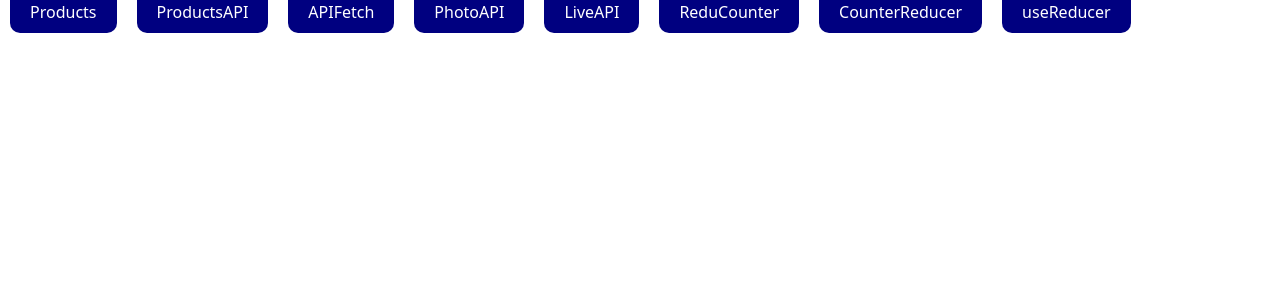
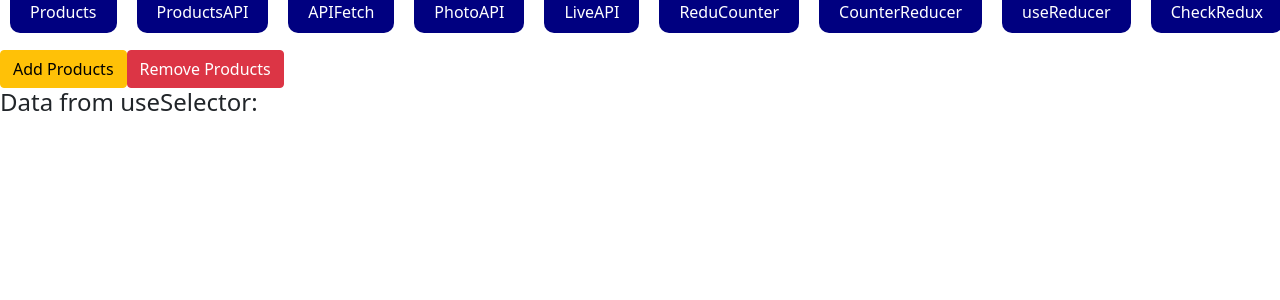
Before and after one commit to chetansolanki89/React, a React (Create React App) app in the folder guidemo/: page /checkredux in a window 1280 px wide. Shown: the top 300 px of the page. Built offline with nearby package versions, Linux system fonts and the light colour scheme.

Commit message:
Redux implementation

```diff
--- a/guidemo/package.json
+++ b/guidemo/package.json
@@ -11,9 +11,11 @@
     "react": "^17.0.2",
     "react-bootstrap": "^2.0.3",
     "react-dom": "^17.0.2",
+    "react-redux": "^7.2.6",
     "react-router": "^6.0.2",
     "react-router-dom": "^6.0.2",
     "react-scripts": "4.0.3",
+    "redux": "^4.1.2",
     "web-vitals": "^1.1.2"
   },
   "scripts": {
--- a/guidemo/src/App.js
+++ b/guidemo/src/App.js
@@ -1,4 +1,6 @@
 import "./App.css";
+import { Provider } from "react-redux";
+import configStore from "./state/store/configStore";
 import Products from "./Components/Products";
 import "bootstrap/dist/css/bootstrap.min.css";
 import { BrowserRouter, Routes, Route } from "react-router-dom";
@@ -18,11 +20,14 @@ import NavBar from "./Components/NavBar";
 import ReduCounter from "./Components/ReduCounter";
 import CounterReducer from "./Components/CounterReducer";
 import PracUseReducer from "./Components/PracUseReducer";
+import CheckRedux from "./Components/CheckRedux";
 
 function App() {
+  const localStore = configStore();
   return (
     <div className="App">
       <div>
+        <Provider store={localStore}>
           <BrowserRouter>
             <NavBar />
             <Routes>
@@ -33,9 +38,11 @@ function App() {
               <Route path="/live" element={<LiveAPI />} />
               <Route path="/reducounter" element={<ReduCounter />} />
               <Route path="/counterreducer" element={<CounterReducer />} />
-            <Route path="/pracusereducer" element={<PracUseReducer/>} />
+              <Route path="/pracusereducer" element={<PracUseReducer />} />
+              <Route path="/checkredux" element={<CheckRedux/>} />
             </Routes>
           </BrowserRouter>
+        </Provider>
       </div>
 
       {/* <Products/> */}
--- /dev/null
+++ b/guidemo/src/Components/CheckRedux.jsx
@@ -0,0 +1,43 @@
+import React from "react";
+import { useDispatch } from "react-redux";
+import { Button } from "react-bootstrap";
+import { useSelector } from "react-redux";
+
+const CheckRedux = () => {
+    const selectData=useSelector(state=>state.productsReducer.products);
+    console.log(selectData)
+  const dispatch = useDispatch();
+  const handleClick = () => {
+    //Logic of Dispatch
+    dispatch({
+      type: "ADD_PRODUCTS",
+      data: ["Mobile", "T-Shirt", "Shoes"],
+    });
+  };
+  const removeProduct = () => {
+    dispatch({
+      type: "REMOVE_PRODUCTS",
+      data: ["Pen"],
+    });
+  };
+  return (
+    <div>
+      <div>
+        <Button variant="warning" onClick={handleClick}>
+          Add Products
+        </Button>
+        <Button variant="danger" onClick={removeProduct}>
+          Remove Products
+        </Button>
+      </div>
+      <div>
+          <h4>Data from useSelector:</h4>
+          {selectData.map((item)=>(
+              <p>{item}</p>
+          ))}
+      </div>
+    </div>
+  );
+};
+
+export default CheckRedux;
--- a/guidemo/src/Components/NavBar.jsx
+++ b/guidemo/src/Components/NavBar.jsx
@@ -14,6 +14,7 @@ const NavBar = () => {
       <Link className="link" to="/reducounter">ReduCounter</Link>
       <Link className="link" to="/counterreducer">CounterReducer</Link>
       <Link className="link" to="/pracusereducer">useReducer</Link>
+      <Link className="link" to="/checkredux">CheckRedux</Link>
       {/* <Navbar bg="primary" variant="dark">
         <Container>
           <Navbar.Brand href="/">Home</Navbar.Brand>
--- /dev/null
+++ b/guidemo/src/state/reducer/productsReducer.js
@@ -0,0 +1,11 @@
+const productsReducer = (state = { products: [] }, action) => {
+  if (action.type === "ADD_PRODUCTS") {
+    return { ...state, products: [...action.data] };
+  }
+  if (action.type === "REMOVE_PRODUCTS") {
+    return { ...state, products: [...action.data, ...state.products] };
+  }
+  return state;
+};
+
+export default productsReducer;
--- /dev/null
+++ b/guidemo/src/state/store/configStore.js
@@ -0,0 +1,13 @@
+import { createStore, combineReducers } from "redux";
+import productsReducer from "../reducer/productsReducer";
+import React from "react";
+
+const configStore = () => {
+  const myStore = createStore(
+    combineReducers({productsReducer}),
+    window.__REDUX_DEVTOOLS_EXTENSION__ && window.__REDUX_DEVTOOLS_EXTENSION__()
+  );
+  return myStore;
+};
+
+export default configStore;
```
Also changed, not shown: 1 other file (tests, documents, lock files or other folders). Lines whose indentation alone changed are shown as unchanged.
